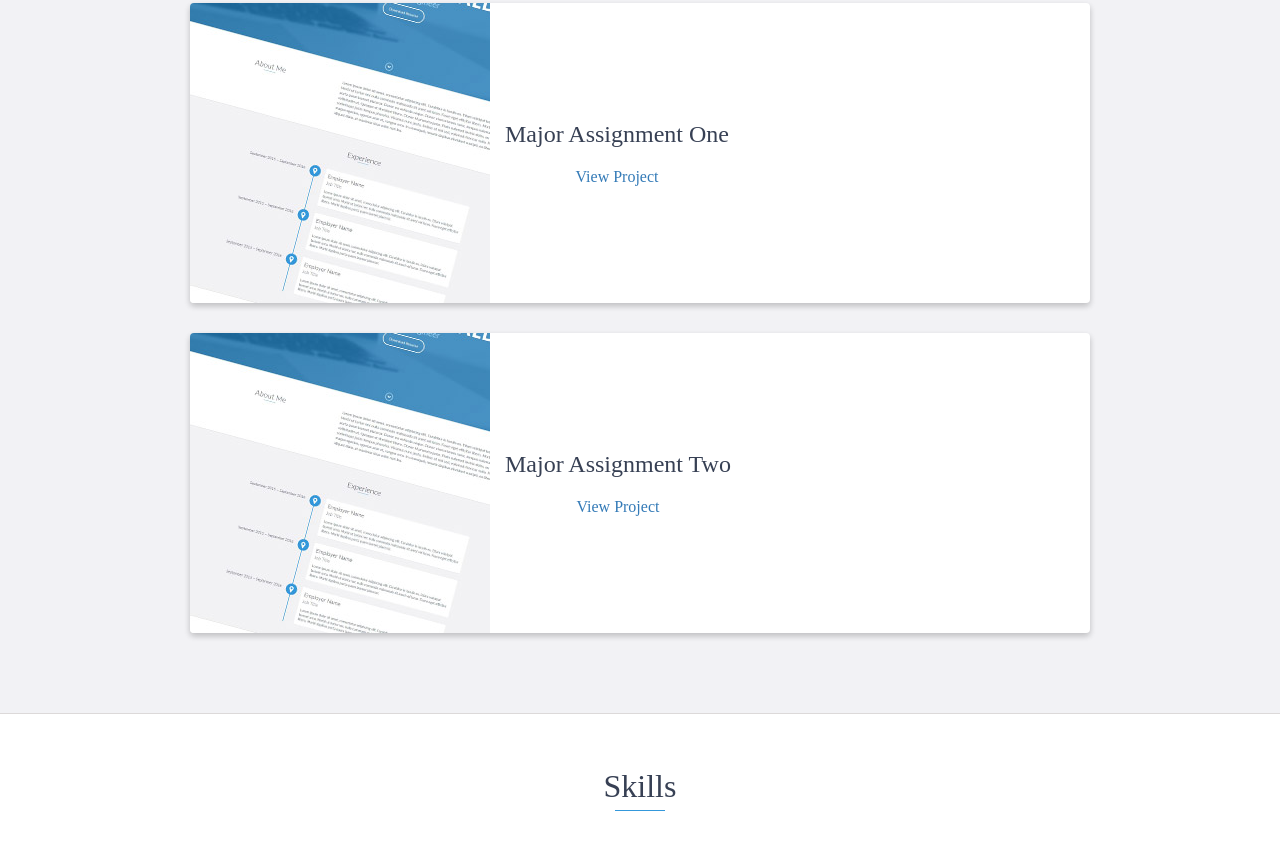
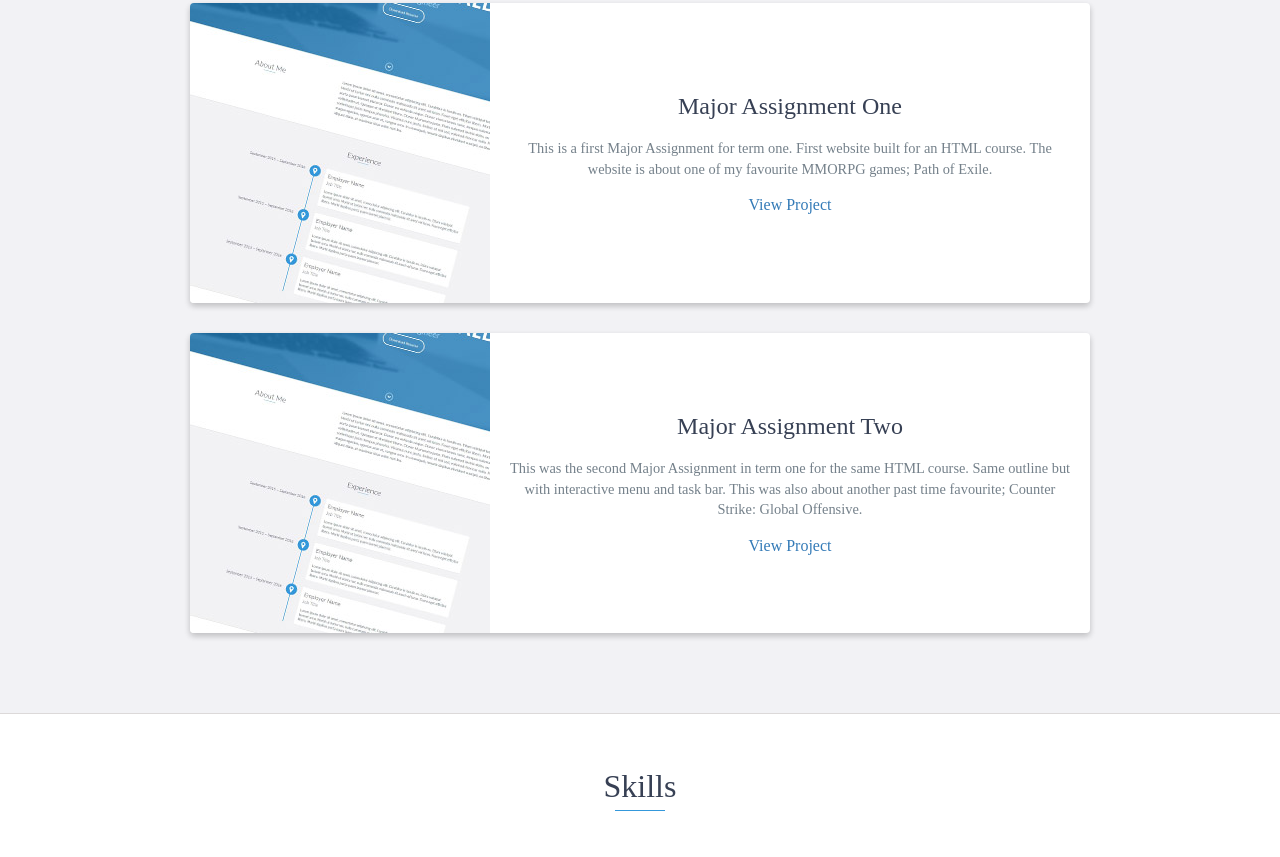
Before and after one commit to jvandenheuvel/jvandenheuvel.github.io, a website: page index.html in a window 1280 px wide. Shown: the part 2297-3154 px from the top of the page. Drawn offline with nearby package versions, Linux system fonts and the light colour scheme.

Commit message:
Update index.html

```diff
--- a/index.html
+++ b/index.html
@@ -145,6 +145,7 @@
                     <div class="project-info">
                         <h3>Major Assignment One</h3>
                         <p>
+			    This is a first Major Assignment for term one. First website built for an HTML course. The website is about one of my favourite MMORPG games; Path of Exile.
                         </p>
                         <a href="Major Assignment 1/default.html">View Project</a>
                     </div>
@@ -160,6 +161,7 @@
                     <div class="project-info">
                         <h3>Major Assignment Two</h3>
                         <p>
+			   This was the second Major Assignment in term one for the same HTML course. Same outline but with interactive menu and task bar. This was also about another past time favourite; Counter Strike: Global Offensive.
                         </p>
                         <a href="Jesse_vandenHeuvela2/index.html">View Project</a>
                     </div>
```
